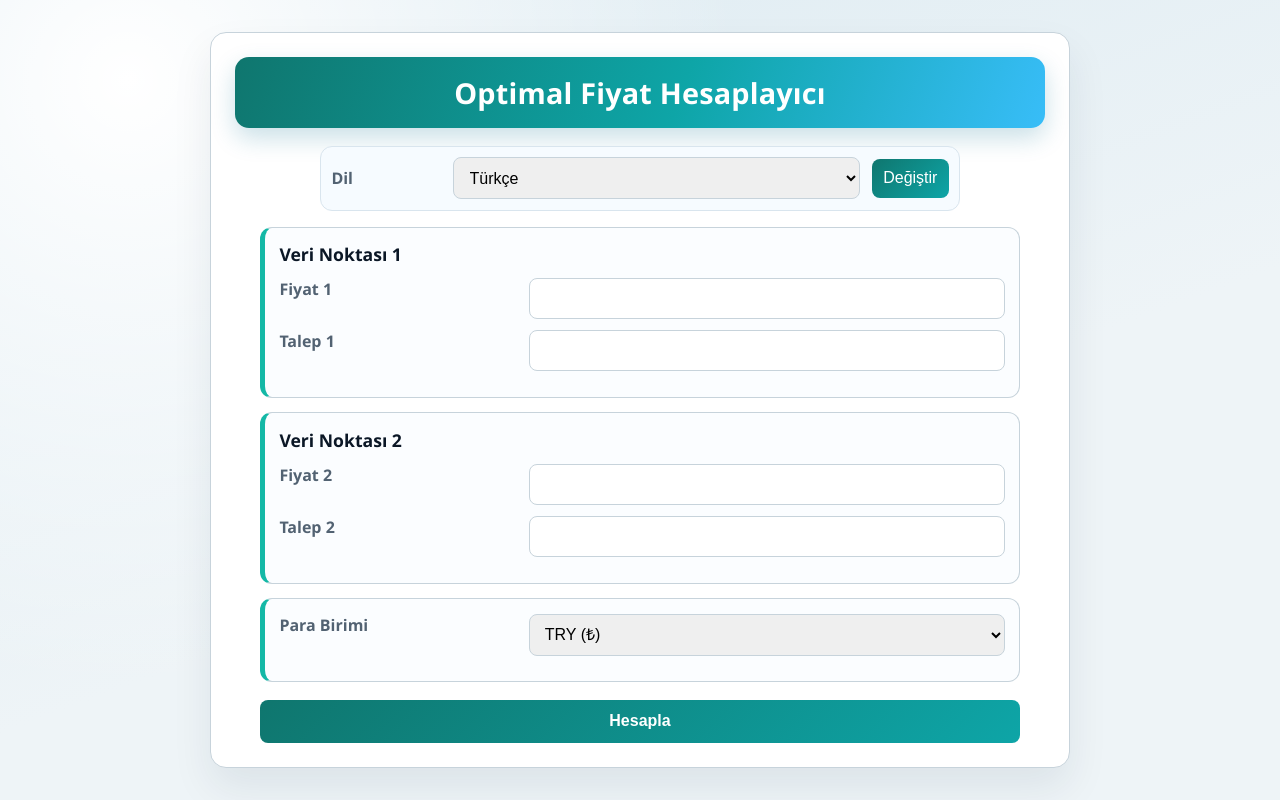
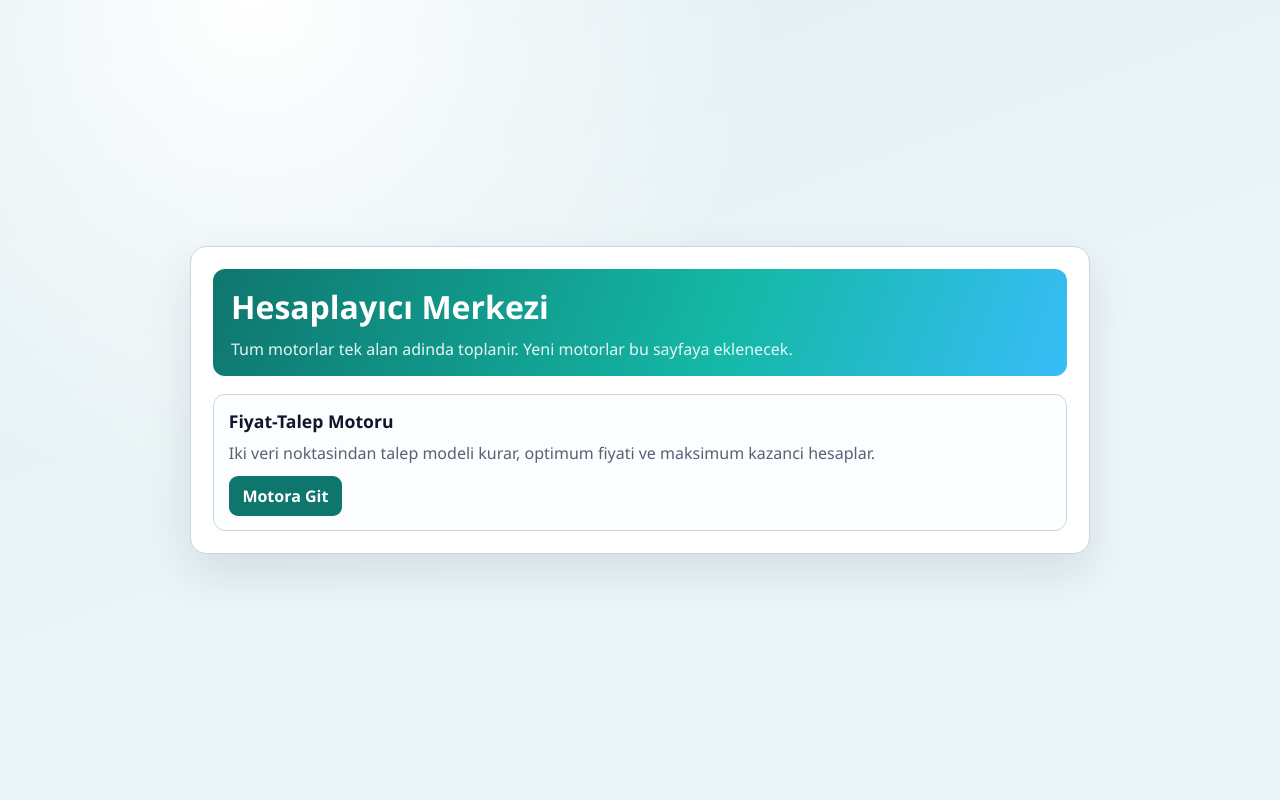
Before and after one commit to ertanatalar/priceoptimize, a Django app: page / in a window 1280 px wide. Run offline with Django 5.2, Linux system fonts and the light colour scheme.

Commit message:
Add calculator hub and move price-demand engine under /price-demand/

```diff
--- a/config/urls.py
+++ b/config/urls.py
@@ -2,8 +2,11 @@ from django.contrib import admin
 from django.urls import include, path
 from django.views.i18n import set_language
 
+from core.views import portal
+
 urlpatterns = [
     path('admin/', admin.site.urls),
     path('i18n/setlang/', set_language, name='set_language'),
-    path('', include('core.urls')),
+    path('', portal, name='portal'),
+    path('price-demand/', include('core.urls')),
 ]
--- a/core/views.py
+++ b/core/views.py
@@ -356,3 +356,7 @@ def home(request):
     }
     context["chart"] = _build_chart_data(a, b, p1, q1, p2, q2, optimal_price)
     return render(request, "core/home.html", context)
+
+
+def portal(request):
+    return render(request, "core/portal.html")
--- a/templates/core/home.html
+++ b/templates/core/home.html
@@ -98,6 +98,7 @@
 <body>
   <main class="page">
     <section class="card">
+      <p style="margin-top:0;margin-bottom:.8rem;"><a href="/" style="color:#0f766e;font-weight:700;text-decoration:none;">&larr; Hesaplayici Merkezine Don</a></p>
       <header class="topbar">
         <h1>{{ labels.page_title }}</h1>
       </header>
--- /dev/null
+++ b/templates/core/portal.html
@@ -0,0 +1,99 @@
+<!doctype html>
+<html lang="tr">
+<head>
+  <meta charset="utf-8">
+  <meta name="viewport" content="width=device-width, initial-scale=1">
+  <title>PriceOptimize - Hesaplayıcı Merkezi</title>
+  <style>
+    :root {
+      --bg: #ecf5f7;
+      --card: #ffffff;
+      --line: #c8d6de;
+      --text: #0f172a;
+      --muted: #556274;
+      --accent: #0f766e;
+    }
+    * { box-sizing: border-box; }
+    body {
+      margin: 0;
+      min-height: 100vh;
+      display: grid;
+      place-items: center;
+      font-family: "Avenir Next", "Segoe UI", sans-serif;
+      color: var(--text);
+      background:
+        radial-gradient(circle at 20% 0%, #ffffff 0%, rgba(255, 255, 255, 0) 40%),
+        linear-gradient(160deg, #dfeef2 0%, var(--bg) 58%);
+      padding: 1rem;
+    }
+    .wrap {
+      width: 100%;
+      max-width: 900px;
+      background: var(--card);
+      border: 1px solid var(--line);
+      border-radius: 16px;
+      box-shadow: 0 20px 48px rgba(10, 29, 54, 0.10);
+      padding: 1.4rem;
+    }
+    .hero {
+      border-radius: 12px;
+      background: linear-gradient(110deg, #0f766e 0%, #14b8a6 60%, #38bdf8 100%);
+      color: #fff;
+      padding: 1rem 1.1rem;
+      margin-bottom: 1.1rem;
+    }
+    h1 {
+      margin: 0;
+      font-size: clamp(1.5rem, 2.5vw, 2rem);
+    }
+    p {
+      margin: 0.65rem 0 0;
+      color: #e5f7f6;
+    }
+    .grid {
+      display: grid;
+      grid-template-columns: repeat(auto-fit, minmax(260px, 1fr));
+      gap: 0.9rem;
+    }
+    .item {
+      border: 1px solid var(--line);
+      border-radius: 12px;
+      padding: 0.9rem;
+      background: #fbfdff;
+    }
+    .item h2 {
+      margin: 0 0 0.55rem;
+      font-size: 1.1rem;
+    }
+    .item p {
+      margin: 0 0 0.75rem;
+      color: var(--muted);
+    }
+    .btn {
+      display: inline-block;
+      text-decoration: none;
+      background: var(--accent);
+      color: #fff;
+      padding: 0.55rem 0.85rem;
+      border-radius: 9px;
+      font-weight: 700;
+    }
+  </style>
+</head>
+<body>
+  <main class="wrap">
+    <section class="hero">
+      <h1>Hesaplayıcı Merkezi</h1>
+      <p>Tum motorlar tek alan adinda toplanir. Yeni motorlar bu sayfaya eklenecek.</p>
+    </section>
+
+    <section class="grid">
+      <article class="item">
+        <h2>Fiyat-Talep Motoru</h2>
+        <p>Iki veri noktasindan talep modeli kurar, optimum fiyati ve maksimum kazanci hesaplar.</p>
+        <a class="btn" href="/price-demand/">Motora Git</a>
+      </article>
+    </section>
+  </main>
+</body>
+</html>
```
